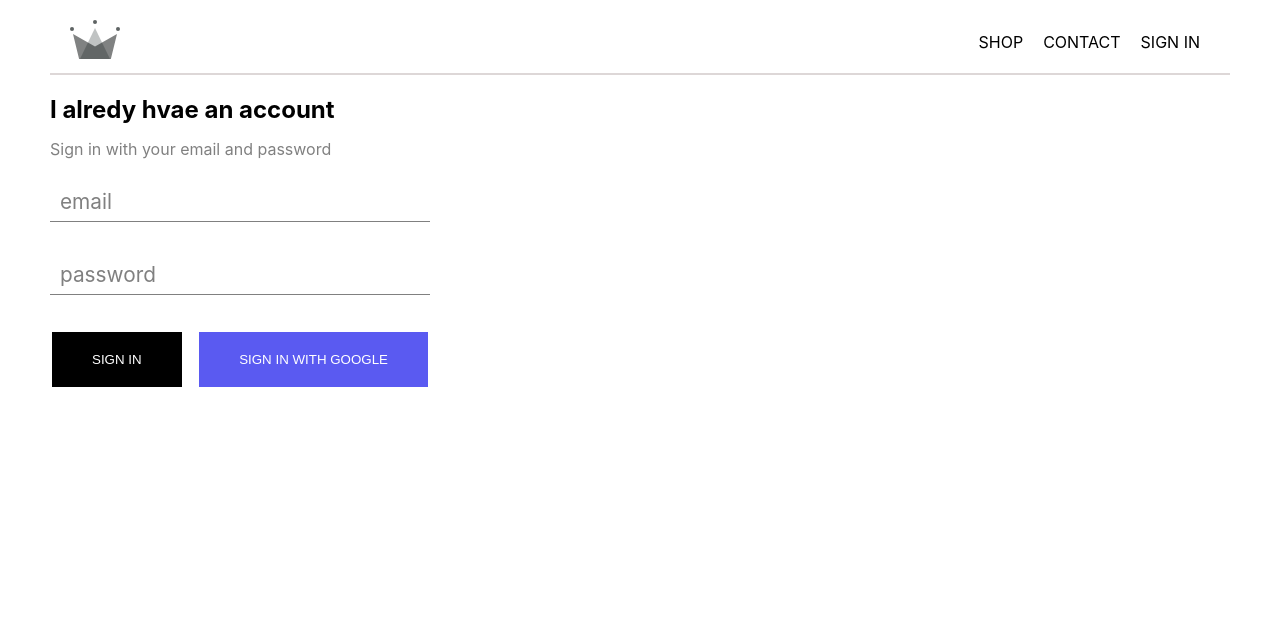
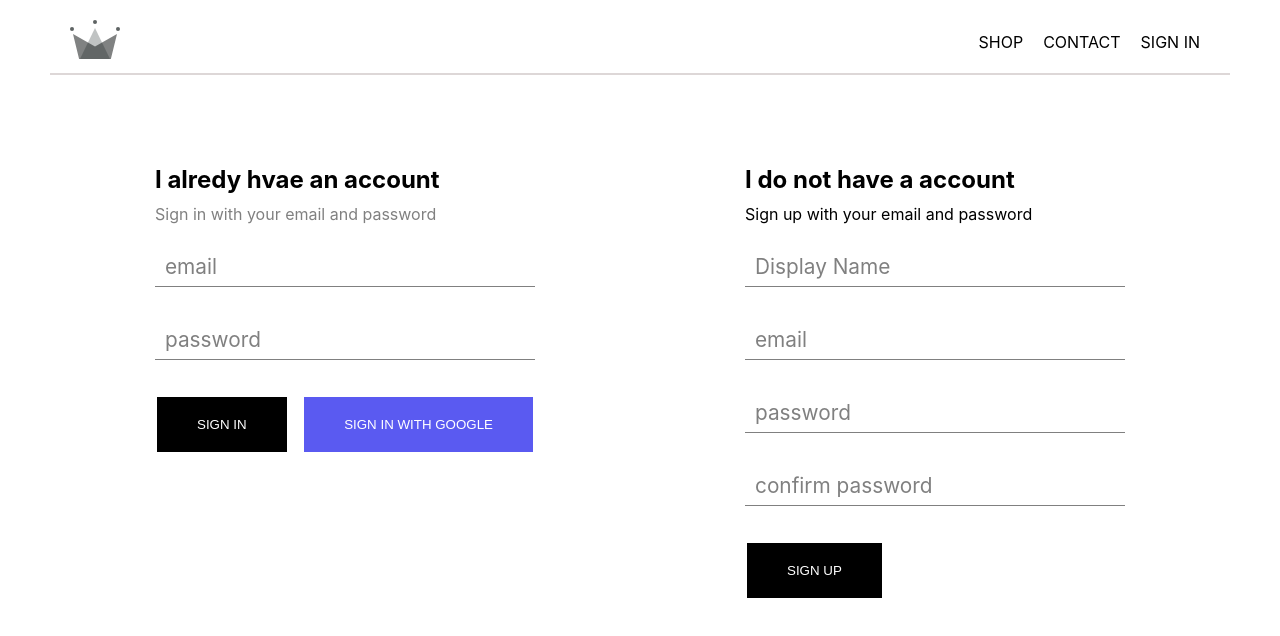
Before and after one commit to MateParlov/e-commerce-testv1, a React (Create React App) app: page /signin in a window 1280 px wide. Shown: the top 636 px of the page. Built offline with nearby package versions, Linux system fonts and the light colour scheme; no server answers.

Commit message:
added sign with email and password feature

```diff
--- a/src/App.js
+++ b/src/App.js
@@ -44,6 +44,7 @@
   }
 
   render() {
+    console.log(this.state.currentUser);
     return (
       <div className="App">
         <Header currentUser={this.state.currentUser} />
--- a/src/components/form-input/FormInput.module.scss
+++ b/src/components/form-input/FormInput.module.scss
@@ -19,8 +19,9 @@
     outline: none;
     width: 100%;
     padding: 4px;
+    background: transparent;
     &:focus {
-      background: rgb(211, 244, 255);
+      background: rgba(164, 226, 241, 0.2);
     }
     &:focus ~ .formInputLabel {
       @include shrinkLabel();
@@ -31,7 +32,7 @@
     color: $sub-color;
     top: 5px;
     left: 10px;
-
+    z-index: -1;
     transition: 300ms ease all;
   }
 
--- a/src/components/sign-in/SignIn.module.scss
+++ b/src/components/sign-in/SignIn.module.scss
@@ -3,7 +3,7 @@
   display: flex;
   flex-direction: column;
   .title {
-    margin-bottom: 15px;
+    margin: 10px 0;
   }
   .subtitle {
     color: gray;
--- /dev/null
+++ b/src/components/sign-up/SignUp.js
@@ -0,0 +1,114 @@
+import React, { Component } from 'react';
+import styles from './SignUp.module.scss';
+import { withRouter } from 'react-router-dom';
+import {
+  auth,
+  createUserProfileDocument
+} from './../../firebaseConfig/firebase.utils';
+import FormInput from '../form-input/FormInput';
+import CustomButton from '../UI/CustomButton/CustomButton';
+
+class SignUp extends Component {
+  constructor() {
+    super();
+    this.state = {
+      displayName: '',
+      email: '',
+      password: '',
+      confirmPassword: '',
+      errorMsg: ''
+    };
+  }
+
+  handleChange = e => {
+    const { name, value } = e.target;
+
+    this.setState(() => {
+      return { [name]: value };
+    });
+  };
+
+  handleSubmit = async e => {
+    e.preventDefault();
+    const { displayName, email, password, confirmPassword } = this.state;
+    if (password !== confirmPassword) {
+      this.setState({
+        errorMsg: 'Passwords dont match',
+        password: '',
+        confirmPassword: ''
+      });
+    }
+
+    try {
+      const { user } = await auth.createUserWithEmailAndPassword(
+        email,
+        password
+      );
+      console.log(user);
+      await createUserProfileDocument(user, { displayName });
+
+      this.setState({
+        displayName: '',
+        email: '',
+        password: '',
+        confirmPassword: ''
+      });
+      this.props.history.push('/');
+    } catch (error) {
+      console.log(error);
+    }
+  };
+  render() {
+    const {
+      displayName,
+      email,
+      password,
+      confirmPassword,
+      errorMsg
+    } = this.state;
+    return (
+      <div className={styles.signUp}>
+        <h2 className={styles.title}>I do not have a account</h2>
+        <span>Sign up with your email and password</span>
+        <form className={styles.signUpForm} onSubmit={this.handleSubmit}>
+          <FormInput
+            type="text"
+            name="displayName"
+            value={displayName}
+            handleChange={this.handleChange}
+            label="Display Name"
+            required
+          />
+          <FormInput
+            type="email"
+            name="email"
+            value={email}
+            handleChange={this.handleChange}
+            label="email"
+            required
+          />
+          <FormInput
+            type="password"
+            name="password"
+            value={password}
+            handleChange={this.handleChange}
+            label="password"
+            required
+          />
+          <FormInput
+            type="password"
+            name="confirmPassword"
+            value={confirmPassword}
+            handleChange={this.handleChange}
+            label="confirm password"
+            required
+          />
+          {errorMsg ? <h3>{errorMsg}</h3> : null}
+          <CustomButton>SIGN UP</CustomButton>
+        </form>
+      </div>
+    );
+  }
+}
+
+export default withRouter(SignUp);
--- /dev/null
+++ b/src/components/sign-up/SignUp.module.scss
@@ -0,0 +1,7 @@
+.signUp {
+  width: 380px;
+
+  .title {
+    margin: 10px 0;
+  }
+}
--- a/src/pages/sing-in-sing-out/SignInSignOut.js
+++ b/src/pages/sing-in-sing-out/SignInSignOut.js
@@ -1,11 +1,13 @@
 import React from 'react';
-
+import styles from './SignInSignOut.module.scss';
 import SignIn from '../../components/sign-in/SignIn';
+import SignUp from '../../components/sign-up/SignUp';
 
 const SignInSignOut = props => {
   return (
-    <div>
+    <div className={styles.SignInSignOut}>
       <SignIn />
+      <SignUp />
     </div>
   );
 };
--- a/src/pages/sing-in-sing-out/SignInSignOut.module.scss
+++ b/src/pages/sing-in-sing-out/SignInSignOut.module.scss
@@ -0,0 +1,5 @@
+.SignInSignOut {
+  display: flex;
+  justify-content: space-around;
+  margin-top: 80px;
+}
```
